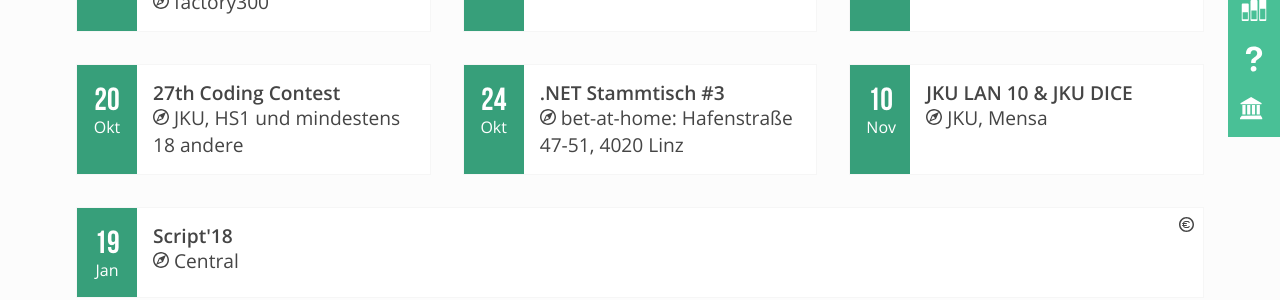
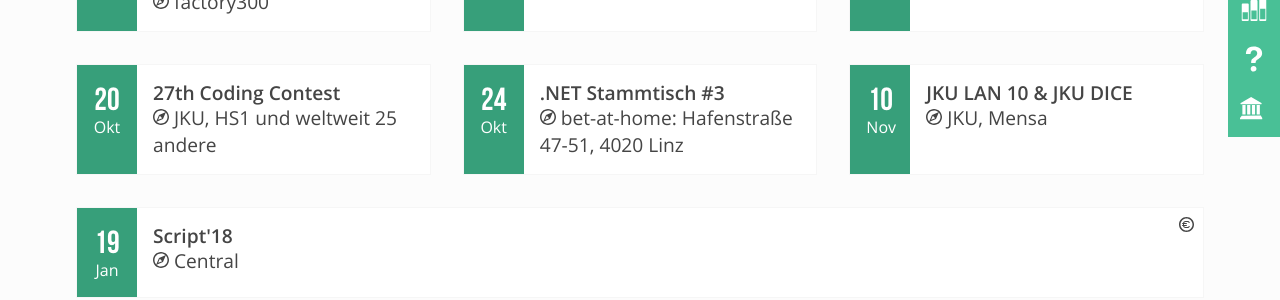
Before and after one commit to mericanAncer127/plauscherl, a Jekyll site: the page built from pages/community-news.html, in a window 1280 px wide. Shown: the part 227-527 px from the top of the page. Built offline with Jekyll 4.4.1, drawn with Linux system fonts in a browser that asks for light colours.

Commit message:
Update CodingContest Location

```diff
--- a/_data/community.yml
+++ b/_data/community.yml
@@ -249,7 +249,7 @@
       link: https://contest.catalysts.cc/
     -
       name: "27th Coding Contest"
-      location: JKU, HS1 und mindestens 18 andere
+      location: JKU, HS1 und weltweit 25 andere
       date: 2017-10-20
       link: https://www.codingcontest.org/
 -
```
